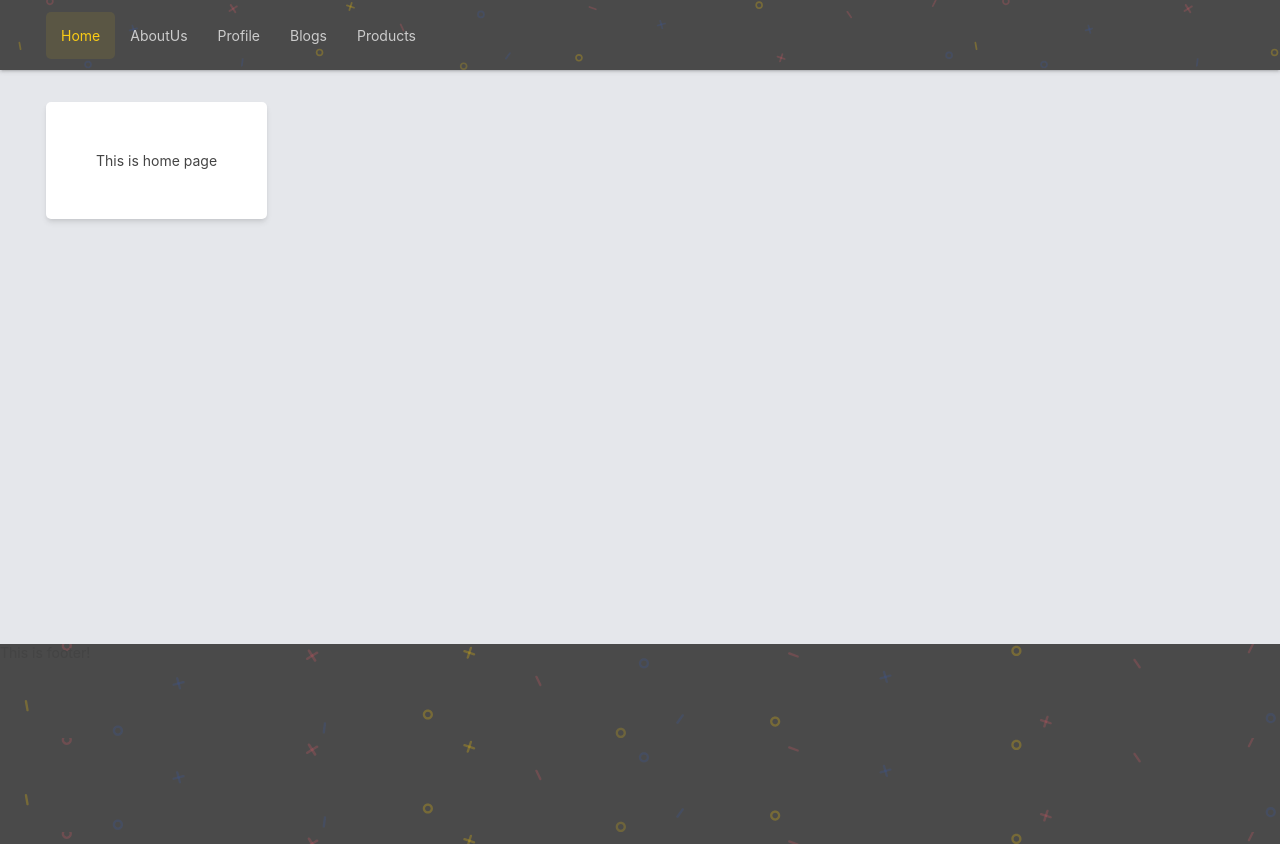
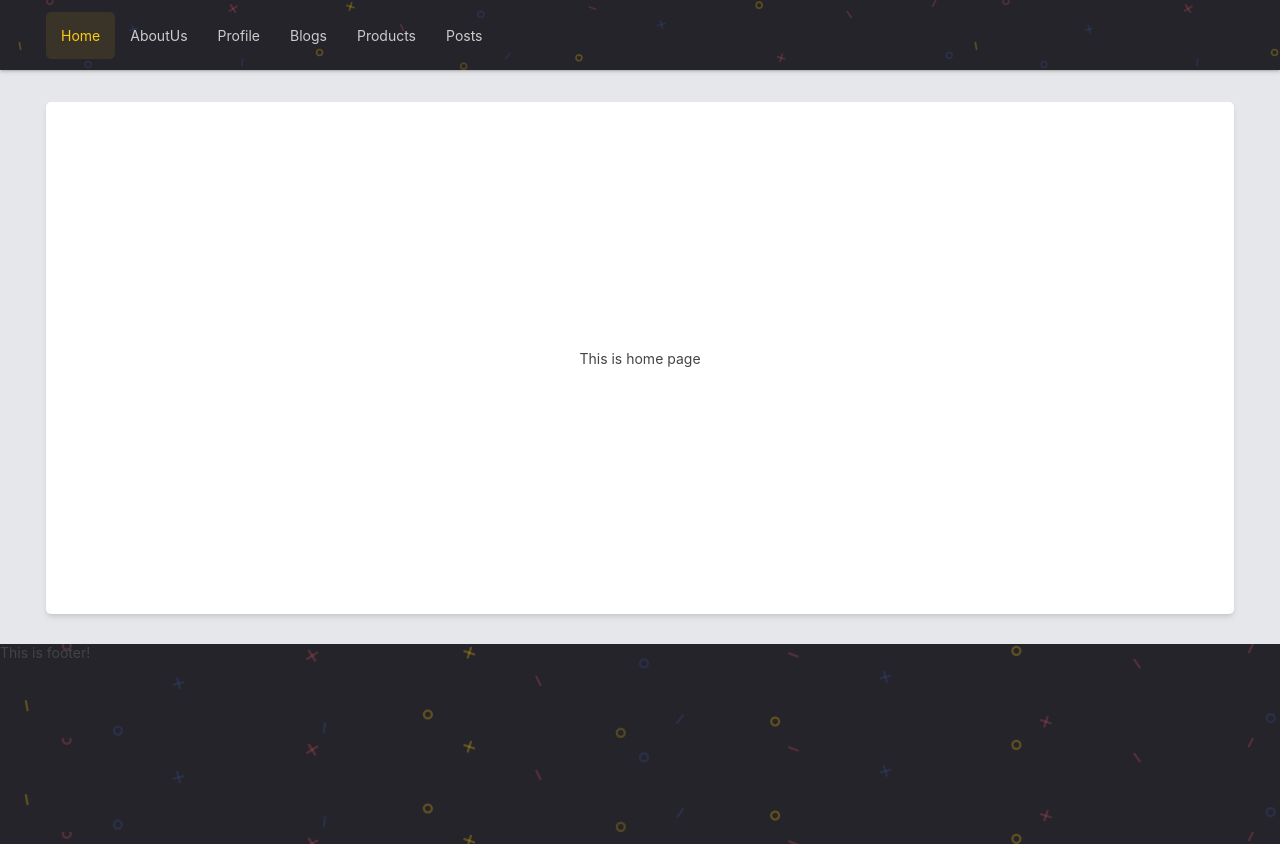
Before and after one commit to jamalkaksouri/React-SPA, a React (Create React App) app: page / in a window 1280 px wide. Built offline with nearby package versions, Linux system fonts and the light colour scheme.

Commit message:
:green_heart: fixed routes

```diff
--- a/src/components/Blog.js
+++ b/src/components/Blog.js
@@ -3,7 +3,7 @@ import { Link, useParams } from "react-router-dom";
 const Blog = () => {
   const url_id = useParams();
   return (
-    <div className="card">
+    <div className="notfound">
       <h2>blog detail-{url_id.id}</h2>
       <Link className="backlink" to="/blogs">
         back to blog page
--- a/src/components/Navigation.js
+++ b/src/components/Navigation.js
@@ -1,11 +1,12 @@
 import { NavLink } from "react-router-dom";
 
 const items = [
-  { name: "Home", to: "/", exact: "true" },
+  { name: "Home", to: "/" },
   { name: "AboutUs", to: "/about-us" },
   { name: "Profile", to: "/profile" },
   { name: "Blogs", to: "/blogs" },
   { name: "Products", to: "/products" },
+  { name: "Posts", to: "/post" },
 ];
 
 const Navigation = () => {
@@ -18,7 +19,6 @@ const Navigation = () => {
               <NavLink
                 to={item.to}
                 className={(navData) => (navData.isActive ? "activeLink" : "")}
-                exact={item.exact || "false"}
               >
                 {item.name}
               </NavLink>
--- /dev/null
+++ b/src/components/Post.js
@@ -0,0 +1,20 @@
+import { useParams, Link } from "react-router-dom";
+import NotFound from "../pages/NotFound";
+
+const Post = () => {
+  let params = useParams();
+  let id = !params.id ? 1 : params.id.match(/^[0-9]*$/);
+  if (!id) return <NotFound />;
+
+  return (
+    <div className="notfound">
+      <h2>post detail-{params.id}</h2>
+      <div>{JSON.stringify(params)}</div>
+      <Link className="backlink" to="/post">
+        back to posts page
+      </Link>
+    </div>
+  );
+};
+
+export default Post;
--- a/src/components/Product.js
+++ b/src/components/Product.js
@@ -3,7 +3,7 @@ import { Link, useParams } from "react-router-dom";
 const Product = () => {
   const url_id = useParams();
   return (
-    <div className="card">
+    <div className="notfound">
       <h2>Product detail-{url_id.id}</h2>
       <Link className="backlink" to="/products">
         back to products page
--- a/src/index.css
+++ b/src/index.css
@@ -33,7 +33,7 @@ ul {
 }
 
 nav {
-  background-color: #4a4a4a;
+  background-color: #25242a;
   display: flex;
   justify-content: center;
   align-items: center;
@@ -56,7 +56,7 @@ ul li a:hover {
 }
 
 footer {
-  background-color: rgb(74 74 74);
+  background-color: #25242a;
   width: 100%;
   height: 200px;
   background-image: url(./../public/confetti.svg);
@@ -97,12 +97,65 @@ footer {
     rgb(0 0 0 / 6%) 0px 2px 4px -1px;
 }
 
+.notfound {
+  background-color: #fff;
+  border-radius: 5px;
+  box-shadow: rgb(0 0 0 / 10%) 0px 4px 6px -1px,
+    rgb(0 0 0 / 6%) 0px 2px 4px -1px;
+  width: 100%;
+  height: 64vh;
+  justify-content: center;
+  display: flex;
+  align-items: center;
+}
+
 .liLink {
   color: rgb(37, 147, 161);
-  font-size: 15px;
+  font-size: 20px;
 }
 
 .backlink {
   color: rgb(161, 37, 37);
   font-size: 15px;
 }
+
+.btn {
+  position: absolute;
+  bottom: 0;
+  margin-bottom: 60px;
+  border: 1px solid #6f767c;
+  padding: 8px 16px;
+  border-radius: 5px;
+  color: white;
+  background-color: #6f767c;
+}
+
+.notfound {
+  position: relative;
+  display: flex;
+  flex-direction: column;
+  align-items: center;
+}
+
+.btn_back {
+  position: absolute;
+  top: 177px;
+  border-radius: 50%;
+  width: 60px;
+  height: 60px;
+  right: 415.6px;
+  animation: pulse 160ms cubic-bezier(1, 0.74, 0.59, 1.43) infinite;
+  background-color: #ff98004d;
+}
+
+@keyframes pulse {
+  0% {
+    box-shadow: #ffc10794 0 0 0 0;
+  }
+  80% {
+    box-shadow: #ff980014 0 0 0 20px;
+  }
+  100% {
+    box-shadow: #ff980000 0 0 0 40px;
+  }
+}
--- a/src/pages/AboutUs.js
+++ b/src/pages/AboutUs.js
@@ -1,6 +1,6 @@
 const AboutUs = () => {
   return (
-    <div className="card">
+    <div className="notfound">
       <p>This is about-us page</p>
     </div>
   );
--- a/src/pages/Blogs.js
+++ b/src/pages/Blogs.js
@@ -9,7 +9,7 @@ const items = [
 
 const Blogs = () => {
   return (
-    <div className="card">
+    <div className="notfound">
       <h2>Blog List</h2>
       {items.map((item) => {
         return (
--- a/src/pages/Home.js
+++ b/src/pages/Home.js
@@ -1,6 +1,6 @@
 function Home() {
   return (
-    <div className="card">
+    <div className="notfound">
       <p>This is home page</p>
     </div>
   );
--- a/src/pages/NotFound.js
+++ b/src/pages/NotFound.js
@@ -1,7 +1,13 @@
+import { Link } from "react-router-dom";
+
 const NotFound = () => {
   return (
-    <div className="card">
-      <p>404 Not Found!</p>
+    <div className="notfound">
+      <img src="/notfounderror.jpg" className="img_notfound" alt="not found!" />
+      <span className="btn_back"></span>
+      <Link className="backlink btn" to="/">
+        back to home page
+      </Link>
     </div>
   );
 };
--- a/src/pages/Products.js
+++ b/src/pages/Products.js
@@ -9,7 +9,7 @@ const items = [
 
 const Products = () => {
   return (
-    <div className="card">
+    <div className="notfound">
       <h2>Product List</h2>
       {items.map((item) => {
         return (
--- a/src/pages/Profile.js
+++ b/src/pages/Profile.js
@@ -1,6 +1,6 @@
 const Profile = () => {
   return (
-    <div className="card">
+    <div className="notfound">
       <p>This is profile page</p>
     </div>
   );
--- a/src/routes.js
+++ b/src/routes.js
@@ -1,4 +1,5 @@
 import Blog from "./components/Blog";
+import Post from "./components/Post";
 import Product from "./components/Product";
 import AboutUs from "./pages/AboutUs";
 import Blogs from "./pages/Blogs";
@@ -14,7 +15,9 @@ const routes = [
   { path: "/profile", element: <Profile /> },
   { path: "/blogs", element: <Blogs /> },
   { path: "/products", element: <Products /> },
-  { path: "/", element: <Home />, exact: true },
+  { path: "/post", element: <Post /> },
+  { path: "/post/:id", element: <Post /> },
+  { path: "/", element: <Home /> },
   { path: "*", element: <NotFound /> },
 ];
 
```
Also changed, not shown: public/notfounderror.jpg (added).
